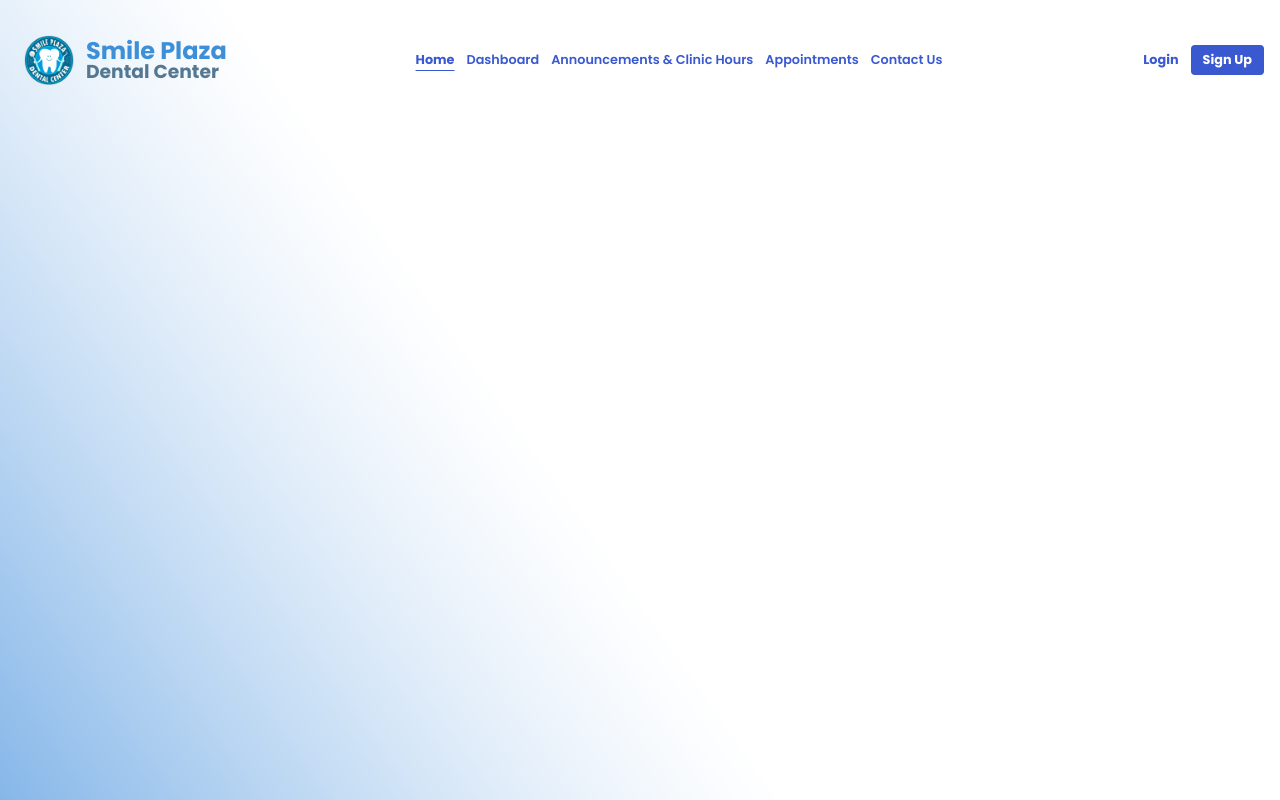
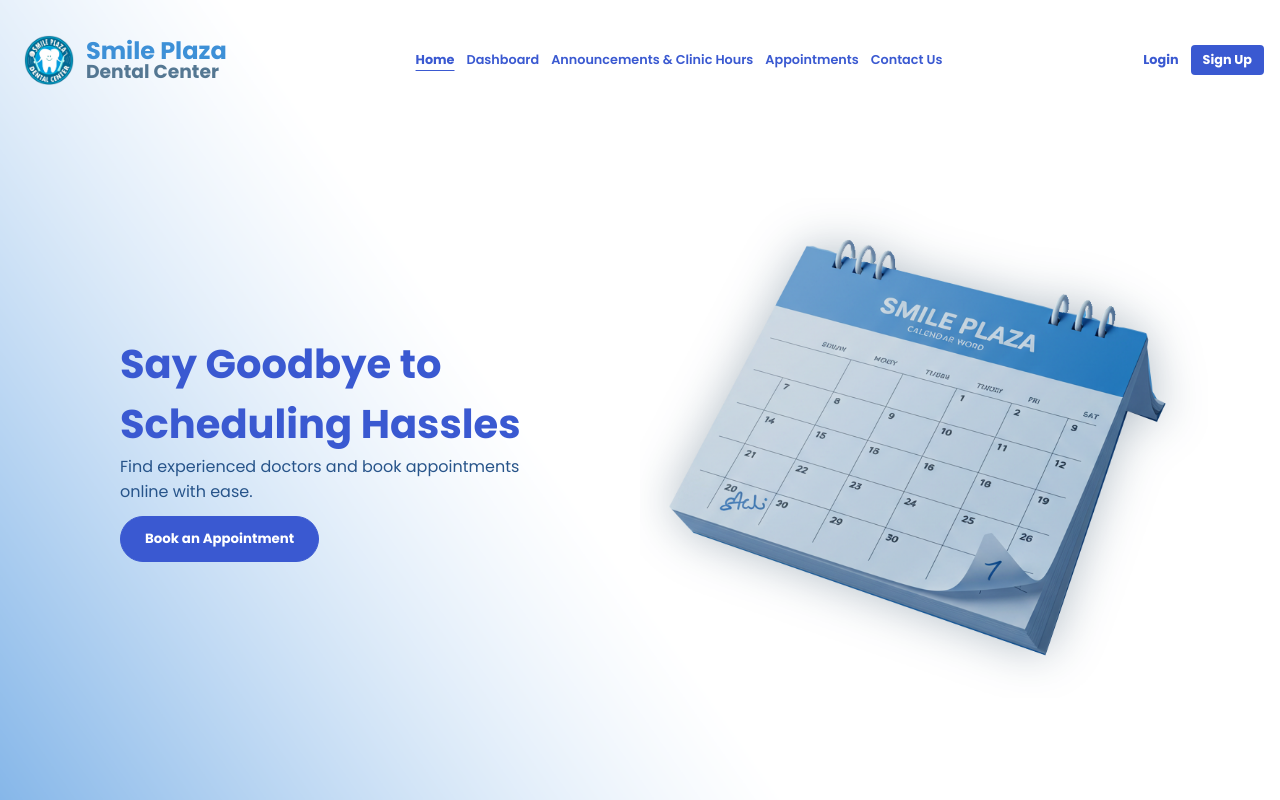
Before and after one commit to Exuille/Smile-Plaza, a React (Vite) app in the folder frontend/: page / in a window 1280 px wide. Built offline with nearby package versions, Linux system fonts and the light colour scheme; the HTML template or start-up script is replaced by a standard one.

Commit message:
Update Home page content and style

```diff
--- a/frontend/src/pages/Home.jsx
+++ b/frontend/src/pages/Home.jsx
@@ -1,9 +1,20 @@
 import React from 'react';
+import '../static/home.css';
 
 const Home = () => {
 	return (
-	  <>
-	  </>
+	  <div className="home-container">
+		<div className="left-panel">
+			<div className="left-text-container">
+				<p className="heading">Say Goodbye to Scheduling Hassles</p>
+				<p className="basic-text">Find experienced doctors and book appointments online with ease.</p>
+				<a href="/appointment"><button className="left-btn">Book an Appointment</button></a>
+			</div>
+		</div>
+		<div className="right-panel">
+			<img src="calendar-with-shadow.png" alt="Calendar" />
+		</div>
+	  </div>
 	);
 };
 
--- /dev/null
+++ b/frontend/src/static/home.css
@@ -0,0 +1,60 @@
+.home-container {
+    display: flex;
+    height: 85vh;
+    width: 100%;
+}
+
+.left-panel, .right-panel {
+    display: flex;
+    align-items: center;
+    justify-content: center;
+    height: 100%;
+    width: 50%;
+}
+
+.left-text-container {
+    display: flex;
+    flex-direction: column;
+    width: 70%;
+    margin-left: 48px;
+    margin-bottom: 24px;
+}
+
+.left-panel .heading {
+    color: #3A59D1;
+    font-size: 2.5rem;
+    font-weight: bold;
+}
+
+.left-panel .basic-text {
+    color: #27548A;
+    font-size: 1rem;
+}
+
+.left-btn {
+    color: white;
+    font-weight: bold;
+    margin-top: 12px;
+    padding: 12px 24px;
+    border-radius: 24px;
+    border: 1px solid #3A59D1;
+    background-color: #3A59D1;
+}
+
+.right-panel img {
+    height: 500px;
+    width: auto;
+    margin-right: 72px;
+    margin-bottom: 24px;
+}
+
+@media (max-width: 767px) {
+    .left-panel {
+        width: 100%;
+        margin: 0;
+    }
+
+    .right-panel {
+        display: none;
+    }
+}
```
Also changed, not shown: frontend/public/calendar-with-shadow.png (added).
